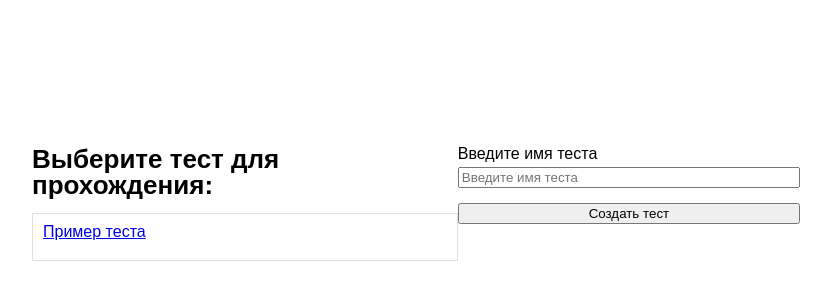
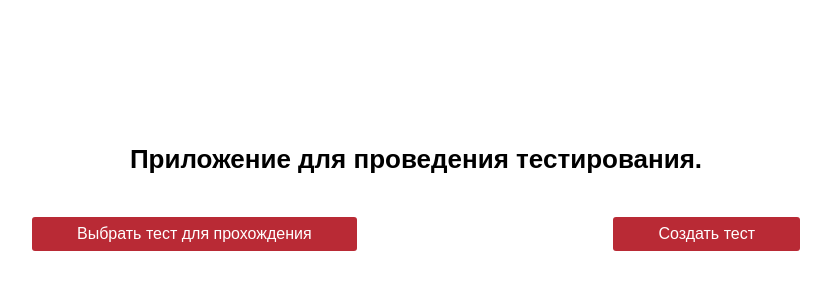
Before and after one commit to puerchik/madsoft_test, a React (Vite) app: page / in a window 1280 px wide. Shown: the part 104-404 px from the top of the page, without its empty margins (224-1055 px from the left). Built offline with nearby package versions, Linux system fonts and the light colour scheme.

Commit message:
fix: fix routes

```diff
--- a/src/components/button/button.module.scss
+++ b/src/components/button/button.module.scss
@@ -6,9 +6,9 @@
   color: var(--color-white);
   text-align: center;
   transition: 0.2s;
+
+  &:hover {
+    cursor: pointer;
+    opacity: 0.9;
+  }
 }
-
-.button:hover {
-  cursor: pointer;
-  opacity: 0.9;
-}
--- a/src/components/homePage/HomePage.tsx
+++ b/src/components/homePage/HomePage.tsx
@@ -1,13 +1,19 @@
-import { TestCreationForm } from '@/components/testCreationForm'
-import { TestSelectionComponent } from '@/components/testSelectionComponent'
+import { useNavigate } from 'react-router-dom'
+
+import { Button } from '@/components/button'
 
 import s from './homePage.module.scss'
 
 export const HomePage = () => {
+  const navigate = useNavigate()
+
   return (
     <div className={s.wrapper}>
-      <TestSelectionComponent />
-      <TestCreationForm />
+      <h1 className={s.title}>Приложение для проведения тестирования.</h1>
+      <div className={s.buttonWrapper}>
+        <Button onClickHandler={() => navigate('/selectTest')}>Выбрать тест для прохождения</Button>
+        <Button onClickHandler={() => navigate('/createTest')}>Создать тест</Button>
+      </div>
     </div>
   )
 }
--- a/src/components/homePage/homePage.module.scss
+++ b/src/components/homePage/homePage.module.scss
@@ -1,3 +1,16 @@
 .wrapper {
   display: flex;
+  flex-direction: column;
+  gap: 45px;
 }
+
+.title {
+  font-size: var(--font-size-header);
+  text-align: center;
+  font-weight: 600;
+}
+
+.buttonWrapper {
+  display: flex;
+  justify-content: space-between;
+}
--- a/src/components/result/Result.tsx
+++ b/src/components/result/Result.tsx
@@ -24,7 +24,7 @@ export const Result = () => {
   }
 
   const selectTestHandler = () => {
-    navigate(`/`)
+    navigate('/')
   }
 
   console.log(answers, correct, incorrect)
@@ -37,7 +37,7 @@ export const Result = () => {
       </p>
       <div className={s.buttonWrapper}>
         <Button onClickHandler={restartTestHandler}>Пройти тест заново</Button>
-        <Button onClickHandler={selectTestHandler}>Выбрать другой тест</Button>
+        <Button onClickHandler={selectTestHandler}>Главная страница</Button>
       </div>
     </div>
   )
--- a/src/components/testSelectionComponent/TestSelectionComponent.tsx
+++ b/src/components/testSelectionComponent/TestSelectionComponent.tsx
@@ -6,14 +6,17 @@ import s from './testSelectionComponent.module.scss'
 
 export const TestSelectionComponent = () => {
   const testsList = useAppSelector(state => state.persistedReducer)
+  const testsListArr = Object.entries(testsList)
+  testsListArr.pop()
 
   return (
     <div className={s.wrapper}>
       <h3 className={s.title}>Выберите тест для прохождения:</h3>
       <ul className={s.testsList}>
-        {Object.entries(testsList).map(el => (
+        {testsListArr.map(el => (
           <li key={el[0]} className={s.testsListItem}>
             <Link
+              className={s.testLink}
               to={`/test/${el[1].id}/${
                 el[1].answers?.length < el[1].currentQuestionNumber
                   ? el[1].currentQuestionNumber
--- a/src/components/testSelectionComponent/testSelectionComponent.module.scss
+++ b/src/components/testSelectionComponent/testSelectionComponent.module.scss
@@ -16,3 +16,12 @@
   padding: 10px;
   border: 1px solid var(--color-gray);
 }
+
+.testLink {
+  text-decoration: none;
+  color: var(--color-black);
+
+  &:hover {
+    opacity: 0.9;
+  }
+}
```
Also changed, not shown: src/routes/routesConfig.tsx (+10 -0 lines).
